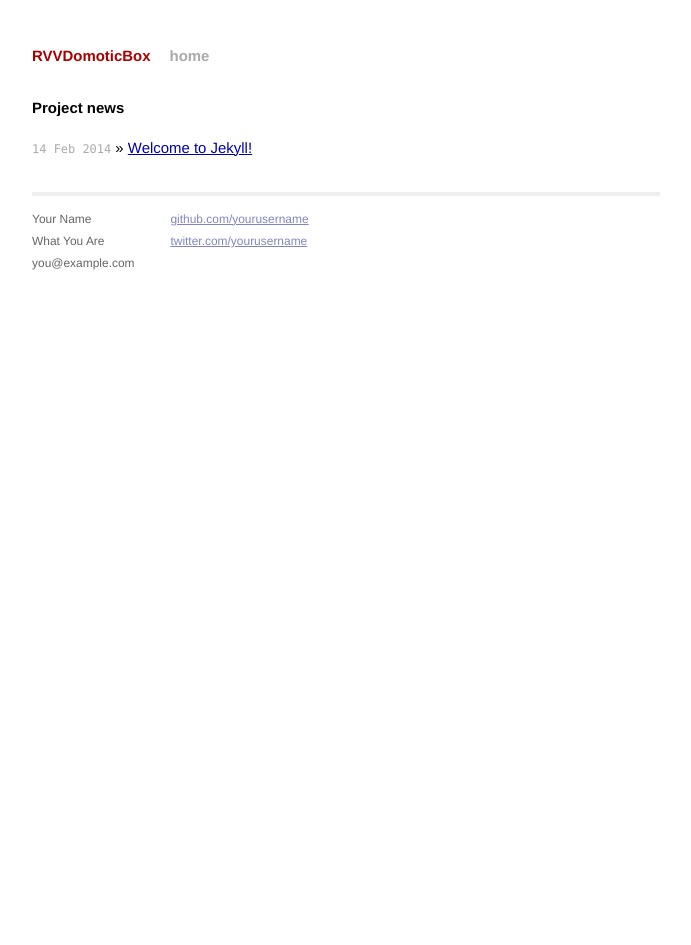
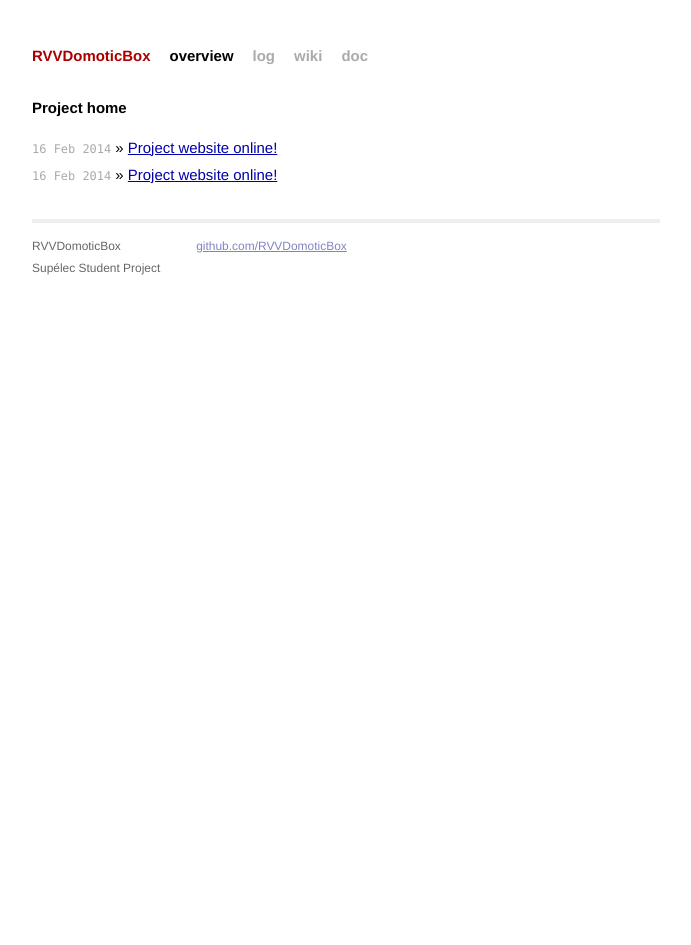
Before and after one commit to Lerikio/py-domotic-box, a Jekyll site: the page built from index.html, in a window 1280 px wide. Shown: the whole page, without its empty margins (294-985 px from the left). Built offline with Jekyll 4.4.1, drawn with Linux system fonts in a browser that asks for light colours; Markdown is read by kramdown in place of the engine named in the settings.

Commit message:
mise en place

```diff
--- a/_layouts/default.html
+++ b/_layouts/default.html
@@ -18,7 +18,10 @@
         <div class="site">
           <div class="header">
             <h1 class="title"><a href="{{ site.baseurl }}/">{{ site.name }}</a></h1>
-            <a class="extra" href="{{ site.baseurl }}/">home</a>
+            <a class="extra {% if page.overview %}current{% endif %}" href="{{ site.baseurl }}/">overview</a>
+			<a class="extra {% if page.log %}current{% endif %}" href="{{ site.baseurl }}/logs/">log</a>
+			<a class="extra {% if page.wiki %}current{% endif %}" href="{{ site.baseurl }}/wiki/">wiki</a>
+			<a class="extra {% if page.doc %}current{% endif %}" href="{{ site.baseurl }}/docs/">doc</a>
           </div>
 
           {{ content }}
@@ -26,15 +29,13 @@
           <div class="footer">
             <div class="contact">
               <p>
-                Your Name<br />
-                What You Are<br />
-                you@example.com
+                RVVDomoticBox<br />
+                Supélec Student Project
               </p>
             </div>
             <div class="contact">
               <p>
-                <a href="https://github.com/yourusername">github.com/yourusername</a><br />
-                <a href="https://twitter.com/yourusername">twitter.com/yourusername</a><br />
+                <a href="https://github.com/RVVDomoticBox/RVVDomoticBox">github.com/RVVDomoticBox</a><br />
               </p>
             </div>
           </div>
--- /dev/null
+++ b/_posts/2014-02-16-wiki-home.md
@@ -0,0 +1,8 @@
+---
+layout: log
+title:  "Project website online!"
+date:   2014-02-16 13:22:00
+categories: wiki
+---
+
+Welcome in the project wiki!
--- a/css/main.css
+++ b/css/main.css
@@ -90,6 +90,11 @@ a:visited { color: #a0a; }
   color: #000;
 }
 
+.header a.current {
+  color: #000;
+  margin-left: 1em;
+}
+
 .meta {
   color: #aaa;
 }
--- a/index.html
+++ b/index.html
@@ -1,10 +1,10 @@
 ---
 layout: default
-title: RVVDomoticBox
+overview: true
 ---
 
 <div id="home">
-  <h1>Project news</h1>
+  <h1>Project home</h1>
   <ul class="posts">
     {% for post in site.posts %}
       <li><span>{{ post.date | date_to_string }}</span> &raquo; <a href="{{ site.baseurl }}{{ post.url }}">{{ post.title }}</a></li>
```
Also changed, not shown: _layouts/doc.html (added, +18 -0 lines), _layouts/wiki.html (added, +18 -0 lines), _posts/2014-02-14-welcome-to-jekyll.markdown (deleted, +0 -24 lines), _posts/2014-02-16-project-website-online.md (added, +20 -0 lines), docs/index.md (added, +3 -0 lines), logs/index.md (added, +17 -0 lines), wiki/index.md (added, +3 -0 lines), _includes/footer.html (added), _includes/header.html (added), _layouts/log.html (renamed from _layouts/post.html), 1 other file.
